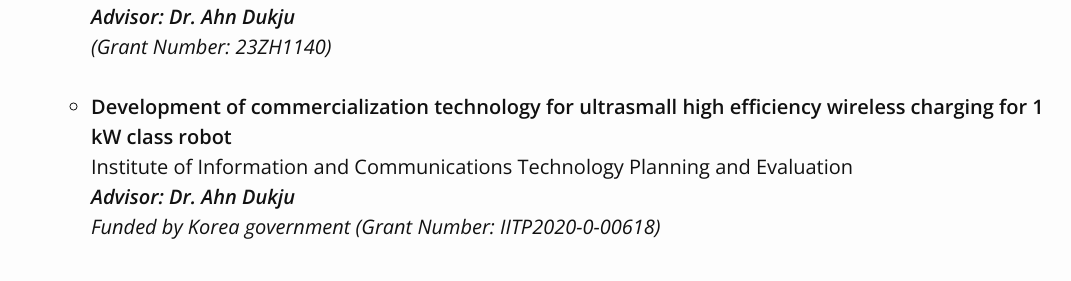
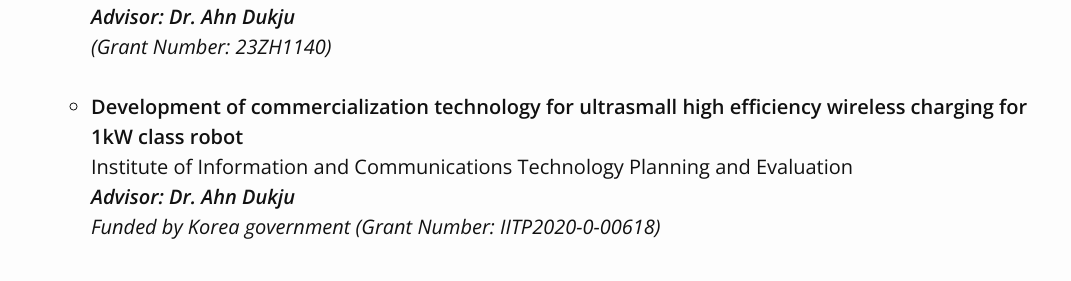
Before and after one commit to saidul105/saidul105.github.io, a Jekyll site: the page built from research.md, in a window 1280 px wide and 900 px high, scrolled down 1530 px. Shown: the part 167-448 px from the top of the window, without its empty margins (89-1160 px from the left). Built offline with Jekyll 4.4.1, drawn with Linux system fonts in a browser that asks for light colours.

Commit message:
Update research.md

```diff
--- a/research.md
+++ b/research.md
@@ -80,7 +80,7 @@
 	</li><br>
 
  <li>
-		<b>Development of commercialization technology for ultrasmall high efficiency wireless charging for 1 kW class robot</b><br>
+		<b>Development of commercialization technology for ultrasmall high efficiency wireless charging for 1kW class robot</b><br>
 		Institute of Information and Communications Technology Planning and Evaluation<br>
 		 <b><i>Advisor: Dr. Ahn Dukju</i></b><br>
 		<i>Funded by Korea government (Grant Number: IITP2020-0-00618)</i><br>
```
